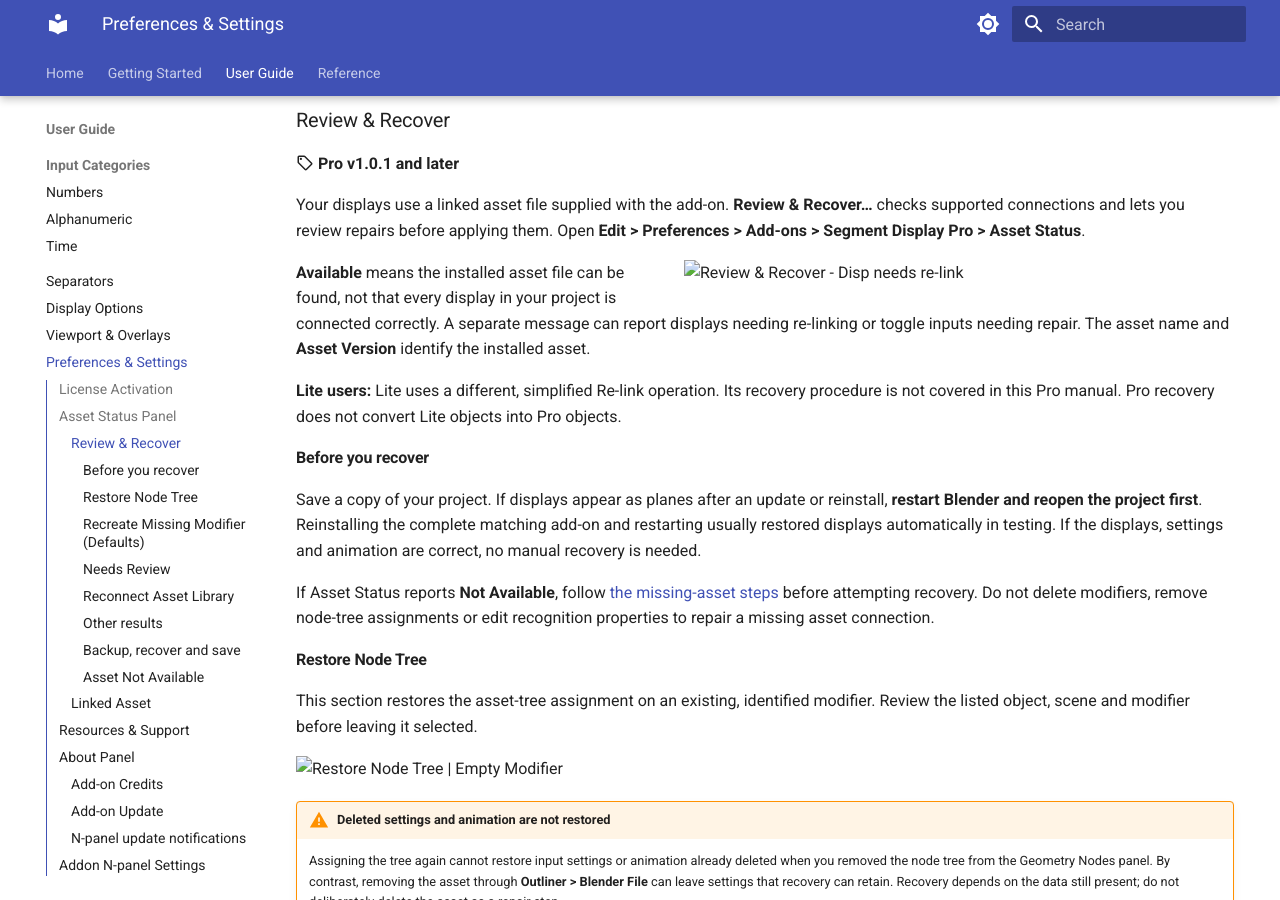
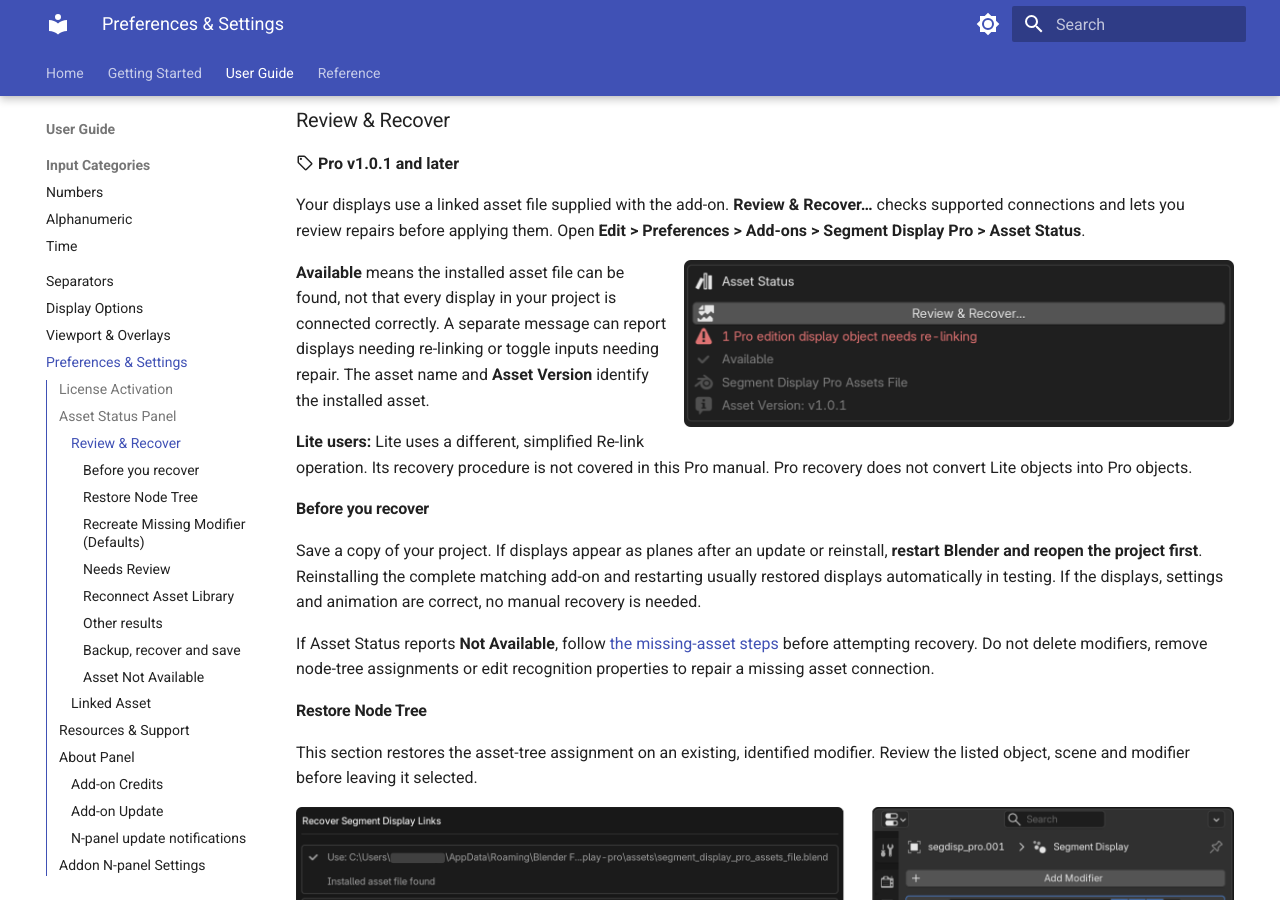
Before and after one commit to ahmetmaya-orion/segment-display-pro-docs, an MkDocs documentation site: the page built from docs/prefs_and_settings.md, in a window 1280 px wide and 900 px high, scrolled down 1080 px. Built offline with MkDocs 1.6.1 and Material for MkDocs 9.7.7, drawn with Linux system fonts in a browser that asks for light colours; the version menu is left out.

Commit message:
fix(docs): use forward slashes in v1.0.1 image paths for Linux builds

```diff
--- a/docs/prefs_and_settings.md
+++ b/docs/prefs_and_settings.md
@@ -30,7 +30,7 @@
 Your displays use a linked asset file supplied with the add-on. **Review & Recover…** checks supported connections and lets you review repairs before applying them. Open **Edit > Preferences > Add-ons > Segment Display Pro > Asset Status**.
 
 
-![Review & Recover - Disp needs re-link](assets\images\preferences\v1.0.1\r&r_disp_needs_relink.png){ align=right width="550" }
+![Review & Recover - Disp needs re-link](assets/images/preferences/v1.0.1/r&r_disp_needs_relink.png){ align=right width="550" }
 
 
 **Available** means the installed asset file can be found, not that every display in your project is connected correctly. A separate message can report displays needing re-linking or toggle inputs needing repair. The asset name and **Asset Version** identify the installed asset.
@@ -48,7 +48,7 @@
 This section restores the asset-tree assignment on an existing, identified modifier. Review the listed object, scene and modifier before leaving it selected.
 
 
-![Restore Node Tree | Empty Modifier](assets\images\preferences\v1.0.1\r&r_restore_node_tree_empty_modifier.png)
+![Restore Node Tree | Empty Modifier](assets/images/preferences/v1.0.1/r&r_restore_node_tree_empty_modifier.png)
 
 
 !!! warning "Deleted settings and animation are not restored"
@@ -61,7 +61,7 @@
 If a recognized, supported Pro object has no Geometry Nodes modifier, recovery can offer to create one. **This option is unchecked by default.** Select it only when you want a replacement using defaults.
 
 
-![Review & Recover | Recreate Missing Modifier](assets\images\preferences\v1.0.1\r&r_recreate_missing_modifier.png)
+![Review & Recover | Recreate Missing Modifier](assets/images/preferences/v1.0.1/r&r_recreate_missing_modifier.png)
 
 
 The new modifier is added at the end of the stack. **Deleted input settings, animation and the original modifier-stack position are not restored.** Not every object with a missing modifier qualifies for recreation.
@@ -71,7 +71,7 @@
 These entries are unchecked by default because recovery cannot confidently choose the target. Select only a display you recognize, then choose its correct empty Geometry Nodes modifier from the dropdown.
 
 
-![Review & Recover | Needs Review with the GeometryNodes](assets\images\preferences\v1.0.1\r&r_needs_review_restore_geonodes_tree.png)
+![Review & Recover | Needs Review with the GeometryNodes](assets/images/preferences/v1.0.1/r&r_needs_review_restore_geonodes_tree.png)
 
 
 The object's `segdisp_*` properties can identify it as a Pro display without identifying which empty modifier belongs to it. Recovery also checks the remembered modifier name in `segdisp_modifier`. If that name no longer matches, or the target is ambiguous, a generic name such as **GeometryNodes** or **GeometryNodes.001** is not enough to choose safely. A generic name does not always require review: an exact remembered match can still identify the correct modifier.
@@ -83,7 +83,7 @@
 Use this section when a supported project library link is broken or points to an asset outside the current installation. Check the stored path, installed target and affected displays, then review **Reconnect this library**.
 
 
-![Review & Recover | Reconnect Asset Library](assets\images\preferences\v1.0.1\r&r_reconnect_asset_library.png)
+![Review & Recover | Reconnect Asset Library](assets/images/preferences/v1.0.1/r&r_reconnect_asset_library.png)
 
 
 **Reconnecting a library affects every display using it, in every scene.** When the original modifiers and stored settings/animation remain intact, reconnecting restores the displays using that retained data.
@@ -109,7 +109,7 @@
 #### Asset Not Available
 
 
-![Asset Status | Not Available](assets\images\preferences\v1.0.1\asset_status_not_available.png)
+![Asset Status | Not Available](assets/images/preferences/v1.0.1/asset_status_not_available.png)
 
 
 If your displays appear as planes and you see these messages, **do not panic or try to fix the Modifiers panel**. The installed asset may be missing, damaged or outside the expected add-on `assets` location. This does not by itself mean your stored display settings are lost.
@@ -145,7 +145,7 @@
 ## About Panel
 
 
-![About Panel](assets\images\preferences\v1.0.1\pref_about_panel.png)
+![About Panel](assets/images/preferences/v1.0.1/pref_about_panel.png)
 
 
 :material-tag-outline: **v1.0.1 and later**
@@ -179,7 +179,7 @@
 ### N-panel update notifications
 
 
-![Update Available Not.](assets\images\preferences\v1.0.1\pref_update_available_not.png){ align=right width="350" }
+![Update Available Not.](assets/images/preferences/v1.0.1/pref_update_available_not.png){ align=right width="350" }
 
 
 An automatic check can show **Update Available** at the top of the N-panel. **Dismiss** asks whether to hide these header notices. You can change the same preference under **Edit > Preferences > Add-ons > Segment Display Pro > N-panel Options > Hide "Update Available" Notifications on the N-Panel Header**.
```
